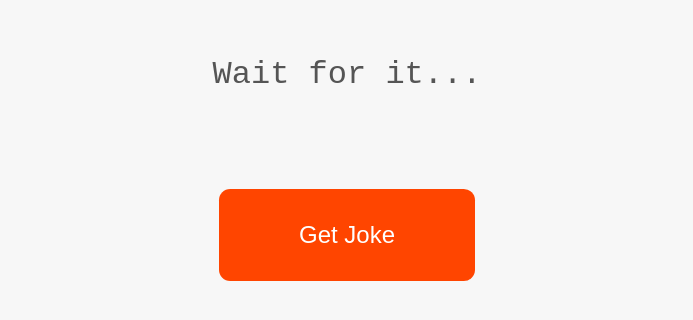
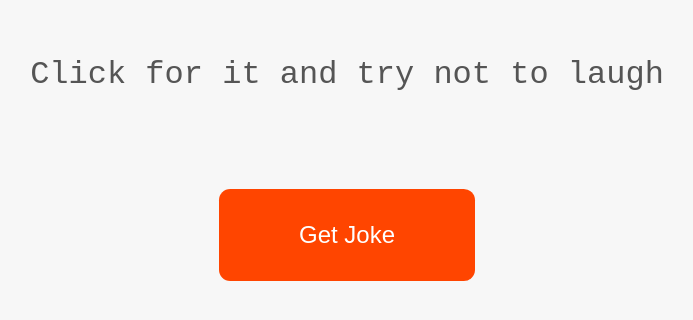
Before and after one commit to baneboz/Week-20, a plain HTML site: page chuck/index.html in a window 1280 px wide. Shown: the part 248-568 px from the top of the page, without its empty margins (293-986 px from the left). Drawn offline with Linux system fonts and the light colour scheme.

Commit message:
Homepage text

```diff
--- a/chuck/index.html
+++ b/chuck/index.html
@@ -9,7 +9,7 @@
     <script defer src="script.js"></script>
   </head>
   <body>
-    <p class="joke">Wait for it...</p>
+    <p class="joke">Click for it and try not to laugh</p>
     <button class="btn btn__get">Get Joke</button>
   </body>
 </html>
```
